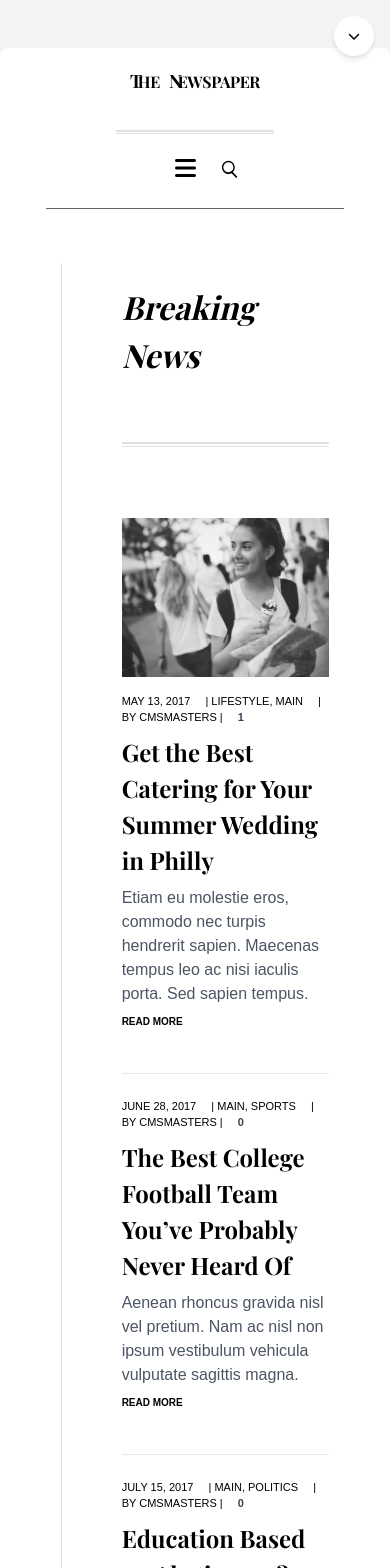
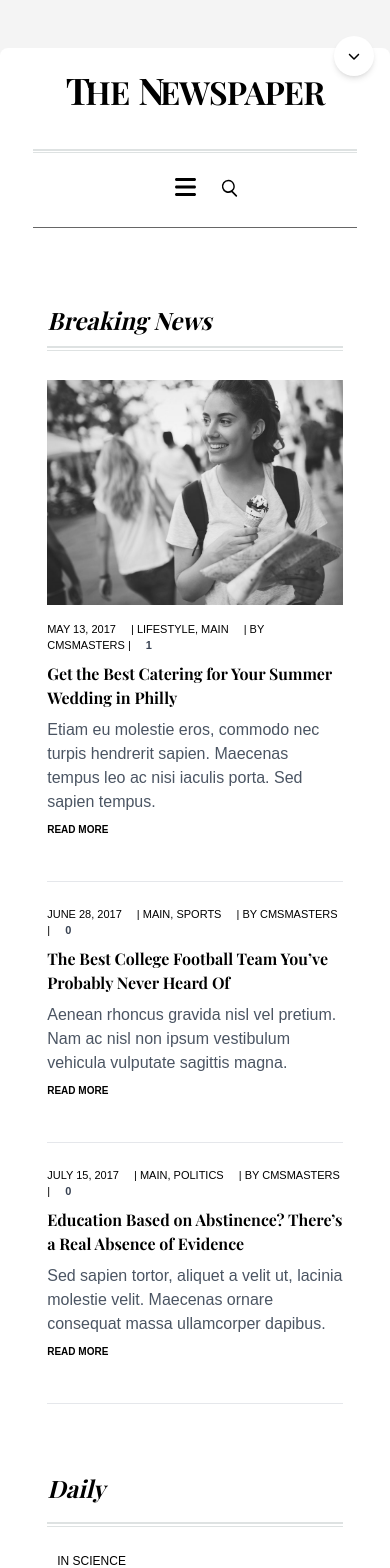
Before and after one commit to engruzairulhassan/newspaper-portfolio, a Next.js app: page / in a window 390 px wide. Shown: the top 1568 px of the page. Built offline with nearby package versions, Linux system fonts and the light colour scheme; a web font is replaced by a local one.

Commit message:
fixes ui on responsive

```diff
--- a/src/app/Home/page.jsx
+++ b/src/app/Home/page.jsx
@@ -11,7 +11,7 @@
 const HomeContainer = ({ activePage, setActivePage }) => {
   console.log("activePage", activePage);
   return (
-    <div className="parent-container">
+    <div>
       <div className="bg-secondary pt-2">
         <main
           className="bg-secondary justify-center"
@@ -35,12 +35,12 @@
                     <div className="w-full lg:w-[65%] pt-2 lg:pl-10">
                       <BreakingNews />
                     </div>
-                    <div className="w-full lg:w-[35%] pl-0 lg:pl-10 lg:mt-0 max-[1022px]:pl-[60px]">
+                    <div className="w-full lg:w-[35%] pl-0 lg:pl-10 lg:mt-0 max-[1022px] md:pl-[60px] log:pl-[60px]">
                       <h2
-                             className="font-bold text-2xl text-left text-textSecondary pt-5 italic pb-2"
+                        className="font-bold text-xl sm:text-xl md:text-2xl font-tertiary text-textSecondary text-left pt-5 italic pb-2 max-[1022px]:mt-[22px]"
                         style={{ fontFamily: "Playfair Display" }}
                       >
-                          Daily Feed
+                        Daily
                       </h2>
                       <div className="mt-2 mb-4">
                         <hr className="border-t-2 border-[var(--primaryUpperNavbarLine)] border-b-0" />
@@ -50,7 +50,7 @@
                       <DailyFeedCarousel setActivePage={setActivePage} />
                     </div>
                   </div>
-                  <FeaturedStories activePage="home"/>
+                  <FeaturedStories activePage="home" />
                 </div>
               </div>
             </section>
--- a/src/app/Politics/page.jsx
+++ b/src/app/Politics/page.jsx
@@ -30,7 +30,7 @@
   };
 
   return (
-    <div className="parent-container" style={{ width: "84%", margin: "auto" }}>
+    <div style={{ width: "84%", margin: "auto" }}>
       <div className="flex justify-between items-center p-4">
         <div
           className="font-bold text-2xl text-left text-textSecondary pt-10 italic pb-2"
--- a/src/app/globals.css
+++ b/src/app/globals.css
@@ -106,12 +106,12 @@
 
 @layer components {
   .inner-container {
-    @apply w-full max-w-[1400px] mt-12 bg-secondary px-4 md:px-8 lg:px-16 xl:px-24 py-6 md:py-10 lg:py-12 rounded-lg mx-4 md:mx-8 lg:mx-16;
+    @apply w-full max-w-[1400px] mt-12 bg-secondary  md:px-8 lg:px-16 xl:px-24 py-6 md:py-10 lg:py-12 rounded-lg md:mx-8 lg:mx-16;
   }
 
   .title {
     @apply text-textPrimary font-bold bg-secondary rounded font-black tracking-tight leading-[1] flex items-center justify-center font-primary;
-    @apply sm:text-5xl md:text-6xl lg:text-[73px]  px-2;
+    @apply text-2xl md:text-6xl lg:text-[73px]  px-2;
   }
 
   .title-first {
@@ -125,7 +125,7 @@
 
 @layer components {
   .theme-container {
-    @apply absolute text-black top-4 right-4 z-50;
+    @apply absolute text-black top-4 right-4 z-50 mt-5;
   }
 
   .theme-button {
--- a/src/app/page.jsx
+++ b/src/app/page.jsx
@@ -12,12 +12,18 @@
   const [selectedTheme, setSelectedTheme] = useState("classic");
   const [isDropdownOpen, setIsDropdownOpen] = useState(false);
   const [activePage, setActivePage] = useState("home");
+  const [isDropdownVisible, setIsDropdownVisible] = useState(false);
+
   const theme = getTheme(selectedTheme);
 
   const handleThemeChange = (themeName) => {
     setSelectedTheme(themeName);
     setIsDropdownOpen(false);
   };
+
+  console.log("isDropdownVisible ===>", isDropdownVisible);
+
+  console.log("isDropdownOpen===>", isDropdownOpen);
 
   // useEffect(() => {
   //   // FetchCSVData();
@@ -38,8 +44,13 @@
 
       <div className="inner-container">
         <h1 className=""></h1>
-        <Header activePage={activePage} setActivePage={setActivePage} />
-        <div>
+        <Header
+          activePage={activePage}
+          setActivePage={setActivePage}
+          setIsDropdownVisible={setIsDropdownVisible}
+          isDropdownVisible={isDropdownVisible}
+        />
+        <div className={`${isDropdownVisible ? "pt-58" : ""}`}>
           {activePage === "home" ? (
             <Home activePage={activePage} setActivePage={setActivePage} />
           ) : (
--- a/src/commonComponents/BreakingNews/page.jsx
+++ b/src/commonComponents/BreakingNews/page.jsx
@@ -4,20 +4,20 @@
 
 const BreakingNews = () => {
   return (
-    <div className="col-span-1 md:col-span-6 border-l border-[var(--primaryUpperNavbarLine)] pl-[60px]">
+    <div className="col-span-1 md:col-span-6 lg:border-l lg:border-[var(--primaryUpperNavbarLine)]  lg:pl-[60px]">
       <h2
-        className="font-bold text-2xl font-bold font-tertiary text-textSecondary text-left pt-5 italic pb-2  max-[1022px]:mt-[22px]"
+        className="font-bold text-xl sm:text-xl md:text-2xl font-tertiary text-textSecondary text-left pt-5 italic pb-2 max-[1022px]:mt-[22px]"
         style={{ fontFamily: "Playfair Display" }}
       >
         Breaking News
       </h2>
-      <div className="max-[1024px]:pt-[55px]">
-        <div className="mb-8">
+      <div className="lg:max-[1024px]:pt-[55px]">
+        <div className="lg:mb-8">
           <hr className="border-t-2 border-[var(--primaryUpperNavbarLine)] border-b-0" />
           <div style={{ height: "2px" }}></div>
           <hr className="border-b border-[var(--primaryUpperNavbarLine)] border-t-0" />
         </div>
-        <div className="pt-[10px]"></div>
+        <div className="lg:pt-[10px]"></div>
         <Image
           src="/images/blog-7.jpg"
           alt="Breaking News"
@@ -37,9 +37,8 @@
                 <span className="pr-3">{post.author} | </span>
                 <span className="text-gray-700 font-bold">{post.comments}</span>
               </p>
-
               <h2
-                className="text-xl font-bold mt-2 hover:underline"
+                className="font-bold mt-2 hover:underline text-base sm:text-xl"
                 style={{ fontFamily: "Playfair Display" }}
               >
                 {post.title}
--- a/src/commonComponents/Footer/page.jsx
+++ b/src/commonComponents/Footer/page.jsx
@@ -53,7 +53,9 @@
                   {section.links.map((link, linkIndex) => (
                     <li key={linkIndex} className="mb-2">
                       <a href="#" className="hover:underline">
-                        <p className="text-gray-500 text-base">{link}</p>
+                        <p className="text-gray-500 text:xxsm lg:text-base">
+                          {link}
+                        </p>
                       </a>
                     </li>
                   ))}
@@ -66,7 +68,7 @@
           className="h-1 bg-black w-full"
           style={{ marginBottom: "11px" }}
         ></div>
-        <p style={{ paddingBottom: "10px", fontSize: "12px" }}>
+        <p className="text-xsm px-5 lg:px-0 lg:text-base">
           This is a sample website - cmsmasters © 2025 / All Rights Reserved
         </p>
       </div>
--- a/src/commonComponents/Header/page.jsx
+++ b/src/commonComponents/Header/page.jsx
@@ -4,8 +4,14 @@
 import { faBars, faTimes } from "@fortawesome/free-solid-svg-icons";
 import { pages } from "../../components/utils/const/index";
 
-function Header({ activePage, setActivePage, theme }) {
-  const [isDropdownVisible, setIsDropdownVisible] = useState(false);
+function Header({
+  activePage,
+  setActivePage,
+  theme,
+  isDropdownVisible,
+  setIsDropdownVisible,
+}) {
+  // const [isDropdownVisible, setIsDropdownVisible] = useState(false);
   const toggleDropdown = () => {
     setIsDropdownVisible((prevState) => !prevState);
   };
@@ -21,7 +27,7 @@
       </div>
       <div className="w-full">
         <nav className="py-2 text-textPrimary font-bold pt-10 bg-secondary rounded">
-          <div style={{ padding: "0px 100px"}}>
+          <div style={{ width: "83%", margin: "auto" }}>
             <hr
               style={{
                 borderTop: "2px solid var(--primaryUpperNavbarLine)",
@@ -78,7 +84,7 @@
               </svg>
             </div>
             {isDropdownVisible && (
-              <ul className="absolute top-16 left-0 w-full bg-white lg:hidden bg-headerBg mt-[100px] text-left">
+              <ul className="absolute top-16 left-0 w-full bg-white lg:hidden bg-headerBg ml-10 mt-[180px] text-left">
                 {pages.map((page) => (
                   <li
                     key={page.name}
--- a/src/components/DailyFeedCarousel.jsx
+++ b/src/components/DailyFeedCarousel.jsx
@@ -99,7 +99,7 @@
                     </p>
                     <h3
                       onClick={() => setActivePage("politics")}
-                      className="text-textSecondary text-lg cursor-pointer hover:underline font-oswald font-extrabold"
+                      className="text-textSecondary lg:text-lg cursor-pointer hover:underline font-oswald font-extrabold  md:text-base sm:text-sm"
                       style={{
                         fontFamily: "Playfair Display",
                       }}
--- a/src/components/TopSearcheSection/page.jsx
+++ b/src/components/TopSearcheSection/page.jsx
@@ -3,7 +3,7 @@
 export default function TopSearches() {
   return (
     <div>
-      <h2 className="font-semibold text-gray-700 uppercase text-sm mb-3 text-left">
+      <h2 className="font-semibold text-gray-700 uppercase text-xsm lg:text-sm mb-3 text-left">
         Top Searches
       </h2>
       <div className="text-black text-left p-2">
@@ -14,7 +14,7 @@
                 key={i}
                 className={`pr-2 ${
                   ["Blog", "Health", "Lifestyle", "Sports"].includes(item)
-                    ? "text-xl font-semibold leading-none"
+                    ? "text-xxsm md:ml-80 lg:text-xl font-semibold leading-none"
                     : ""
                 }`}
               >
--- a/tailwind.config.ts
+++ b/tailwind.config.ts
@@ -55,6 +55,10 @@
         "custom-lg": "1100px",
         "3xl": "1920px",
       },
+      padding: {
+        "50": "12.5rem",
+        "58": "14.5rem",
+      },
     },
   },
   plugins: [],
```
Also changed, not shown: src/components/FeaturedStories/page.jsx (+7 -10 lines). Lines whose indentation alone changed are shown as unchanged.
